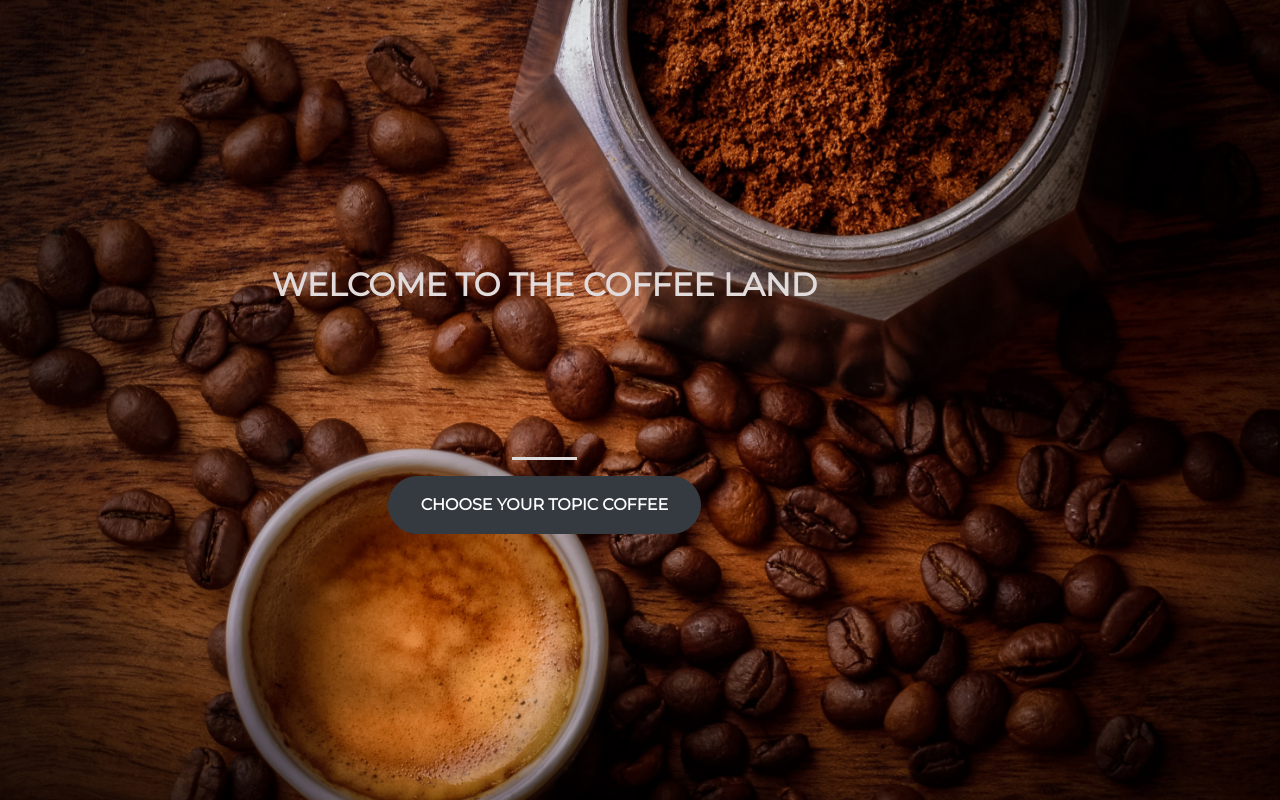
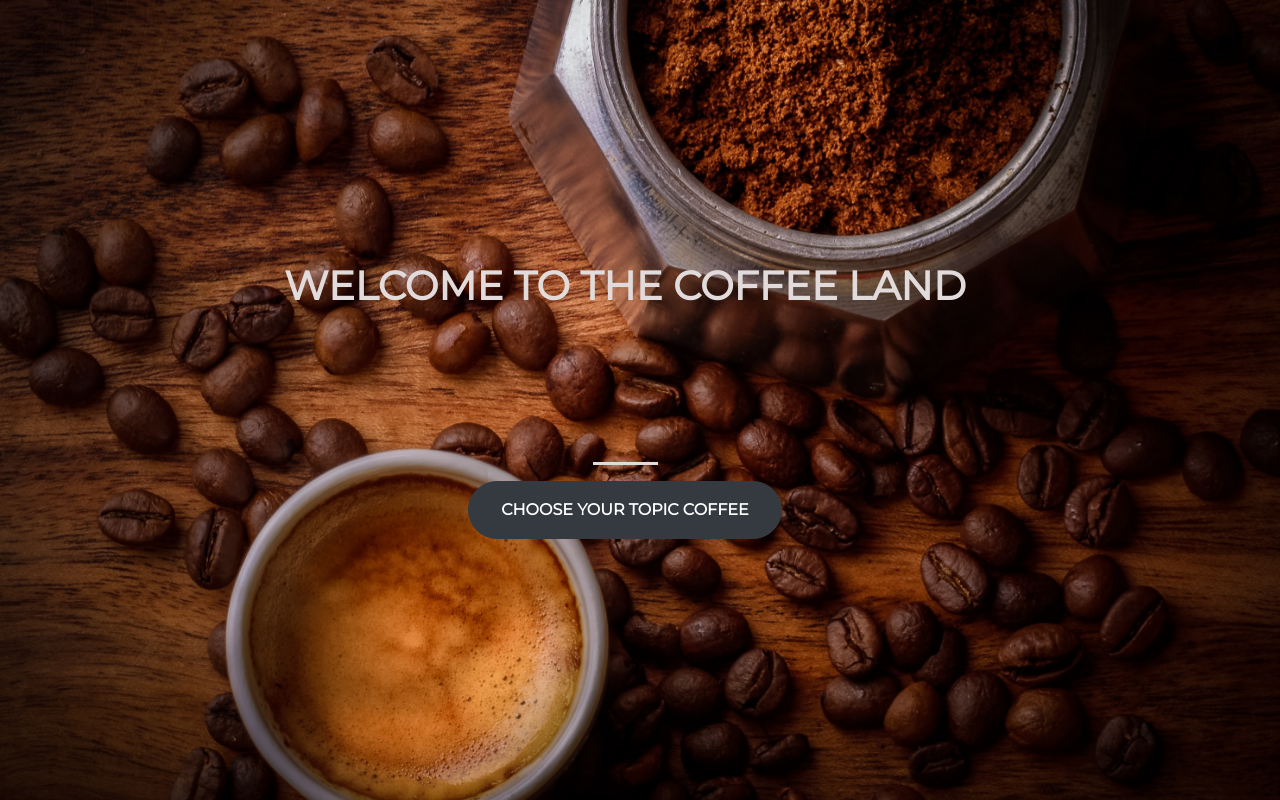
Before and after one commit to leibovichrotem/leibovichrotem.github.io, a plain HTML site: page index.html in a window 1280 px wide. Drawn offline with nearby package versions, Linux system fonts and the light colour scheme.

Commit message:
uploading website V4

```diff
--- a/index.html
+++ b/index.html
@@ -11,8 +11,8 @@
 
 
 <body>
-	<div class="container d-flex align-items-center h-100 w-100">
-		<div class="row">
+	<div class="container d-flex align-items-center h-100">
+		<div class="row col-12">
 			<header class="text-center col-12">
 				<h1 class="text-uppercase" ><strong>Welcome to the coffee land</strong></h1>
 			</header>
--- a/style.css
+++ b/style.css
@@ -11,7 +11,7 @@ body,html{
 }
 
 h1{
-  font-size: 2rem;
+  font-size: 2.5rem;
   color: #e2dbdb
 
 }
```
